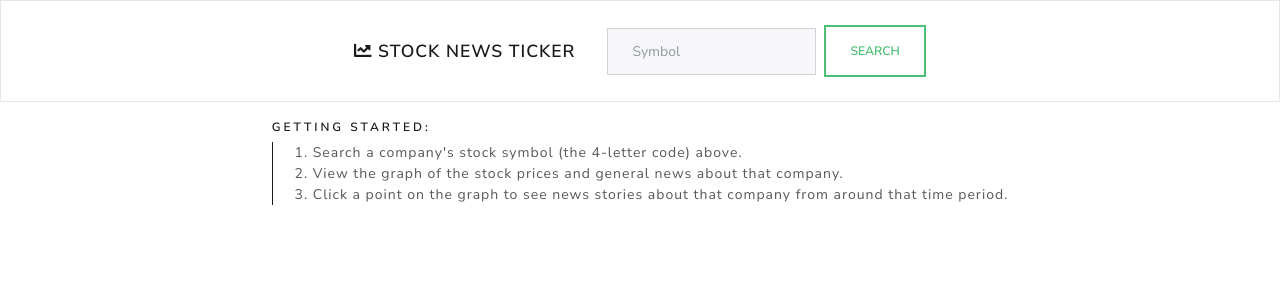
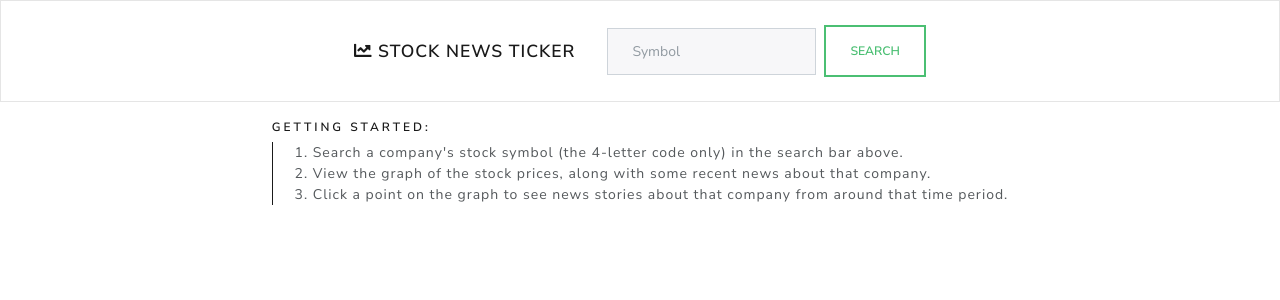
Before and after one commit to ericbayperez/stockpricer, an Angular app: page / in a window 1280 px wide. Shown: the top 300 px of the page. Built offline with nearby package versions, Linux system fonts and the light colour scheme.

Commit message:
Made some changes to the getting started page

```diff
--- a/src/app/home/home.component.html
+++ b/src/app/home/home.component.html
@@ -10,8 +10,8 @@
     <div>
       <h6 >Getting Started:</h6>
       <ol>
-        <li>Search a company's stock symbol (the 4-letter code) above.</li>
-        <li>View the graph of the stock prices and general news about that company.</li>
+        <li>Search a company's stock symbol (the 4-letter code only) in the search bar above.</li>
+        <li>View the graph of the stock prices, along with some recent news about that company.</li>
         <li>Click a point on the graph to see news stories about that company from around that time period.</li>
       </ol>
   </div>
```
